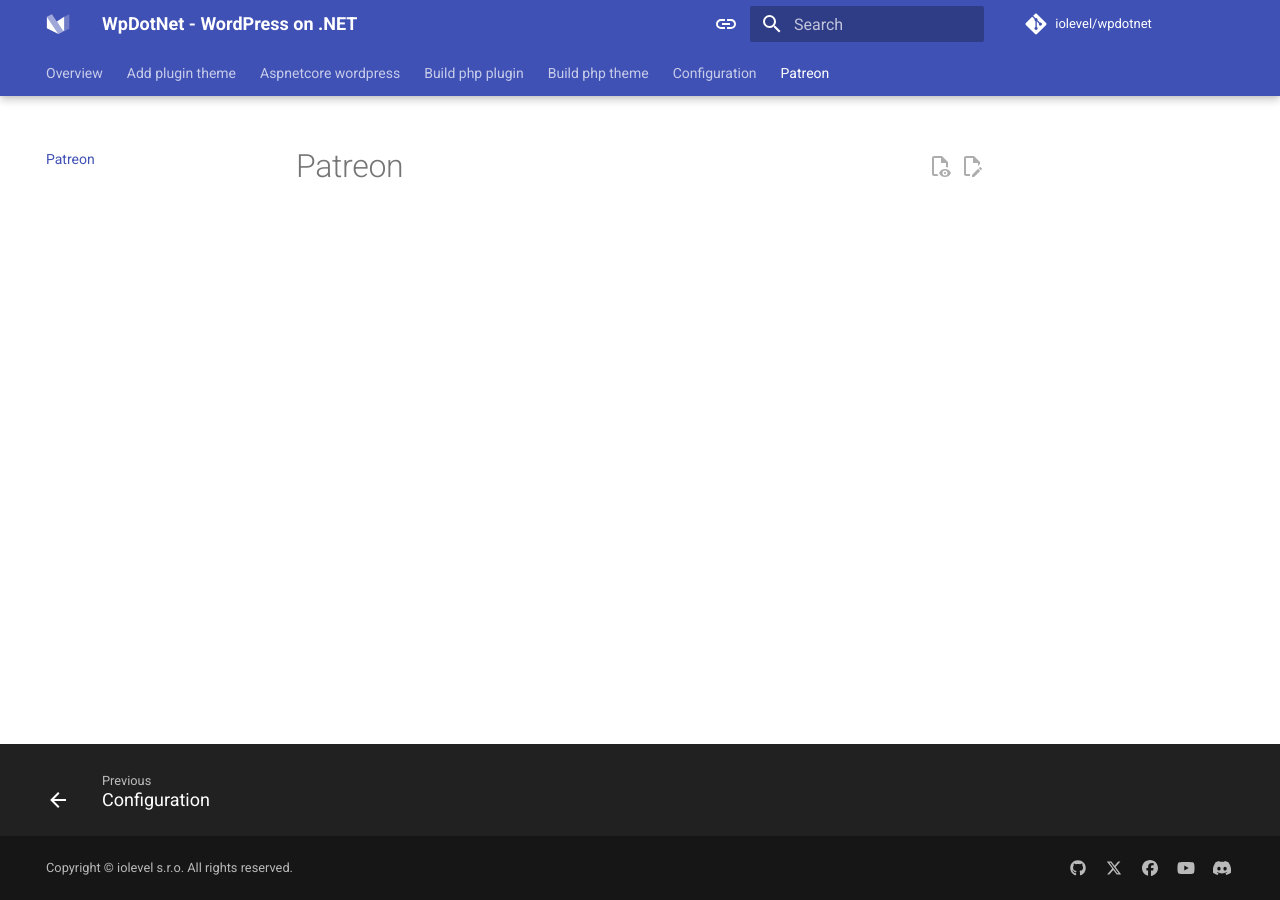
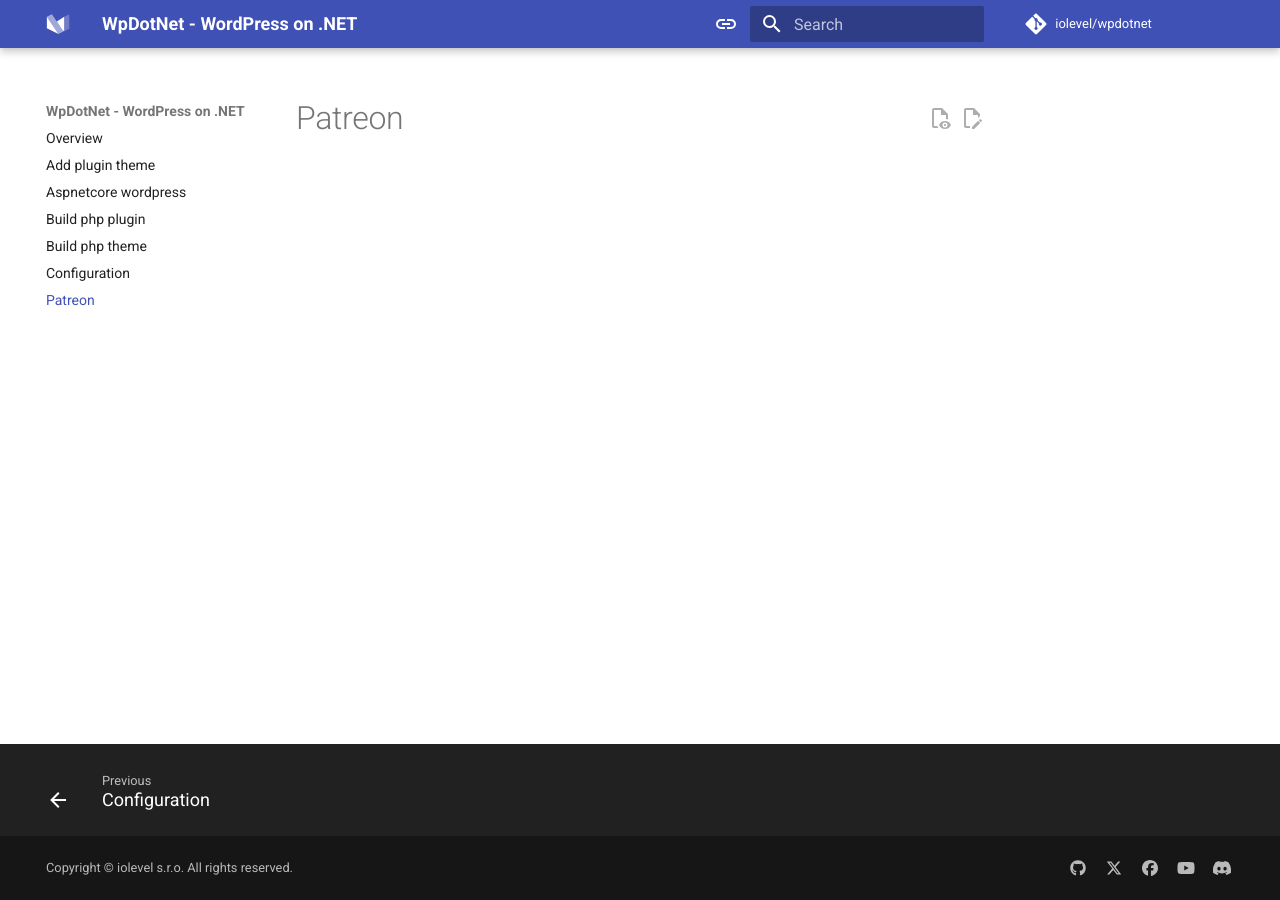
Before and after one commit to iolevel/wpdotnet-sdk, an MkDocs documentation site: the page built from docs/patreon.md, in a window 1280 px wide. Built offline with MkDocs 1.6.1 and Material for MkDocs 9.7.7, drawn with Linux system fonts in a browser that asks for light colours; comment, search, counter and statistics services are not loaded.

Commit message:
docs: side navigation

```diff
--- a/mkdocs.yml
+++ b/mkdocs.yml
@@ -26,7 +26,7 @@ theme:
     # - content.tabs.link
     - content.tooltips
     # - header.autohide
-    # - navigation.expand
+    - navigation.expand
     - navigation.footer
     - navigation.indexes
     # - navigation.instant
@@ -34,8 +34,8 @@ theme:
     # - navigation.instant.progress
     # - navigation.prune
     - navigation.sections
-    - navigation.tabs
-    - navigation.tabs.sticky
+    #- navigation.tabs
+    #- navigation.tabs.sticky
     - navigation.top
     - navigation.tracking
     - search.highlight
```
